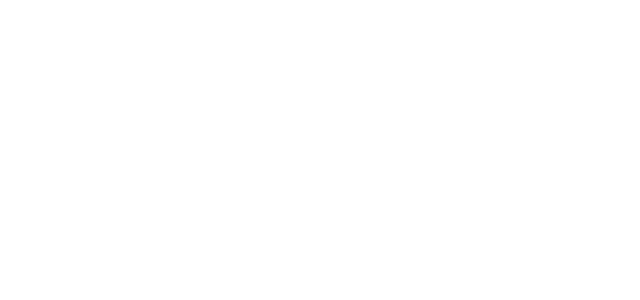
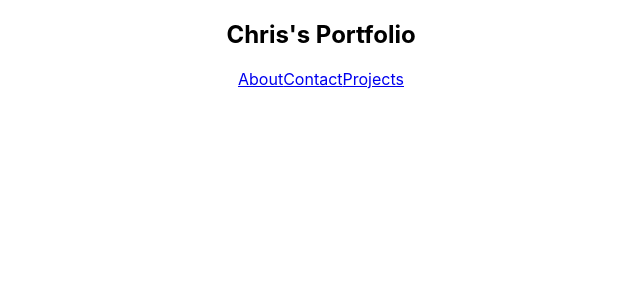
Before and after one commit to onetrckchris/totally-serious-portoflio-site, a React (Create React App) app in the folder portfolio/: page / in a window 1280 px wide. Shown: the top 300 px of the page, without its empty margins (319-959 px from the left). Built offline with nearby package versions, Linux system fonts and the light colour scheme.

Commit message:
Created a basic Navbar component and installed the styled-components dependency

```diff
--- a/portfolio/package.json
+++ b/portfolio/package.json
@@ -30,5 +30,8 @@
       "last 1 firefox version",
       "last 1 safari version"
     ]
+  },
+  "devDependencies": {
+    "styled-components": "^5.0.1"
   }
 }
--- a/portfolio/src/App.js
+++ b/portfolio/src/App.js
@@ -1,13 +1,15 @@
 import React from 'react';
+
+import Navbar from './components/Navbar';
 
 import './App.css';
 
 function App() {
-  return (
-    <div className="App">
-
-    </div>
-  );
+	return (
+		<div className="App">
+			<Navbar />
+		</div>
+	);
 }
 
 export default App;
--- /dev/null
+++ b/portfolio/src/components/Navbar.js
@@ -0,0 +1,16 @@
+import React from 'react';
+
+const Navbar = () => {
+    return (
+        <div>
+            <h2>Chris's Portfolio</h2>
+            <nav>
+                <a href="#">About</a>
+                <a href="#">Contact</a>
+                <a href="#">Projects</a>
+            </nav>
+        </div>
+    );
+};
+
+export default Navbar;
```
Also changed, not shown: 1 other file (tests, documents, lock files or other folders).
